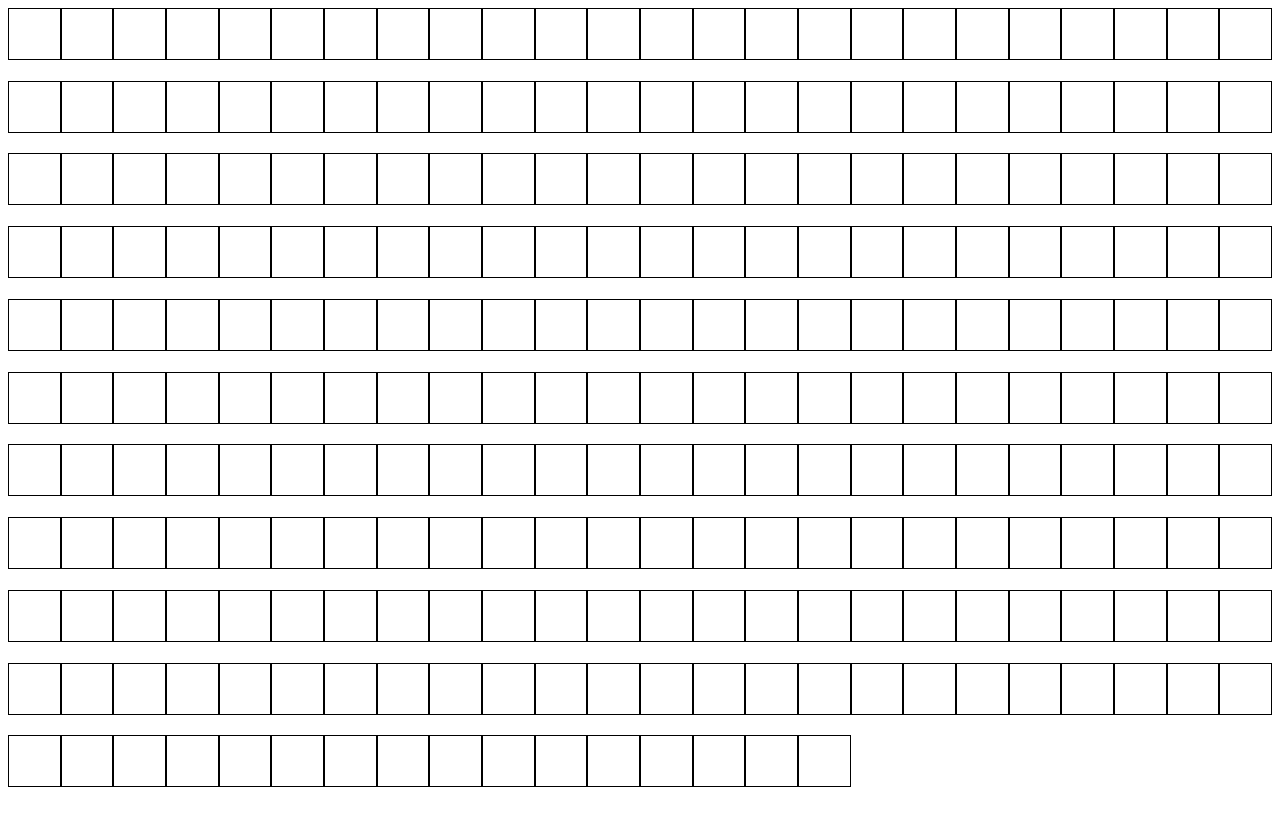
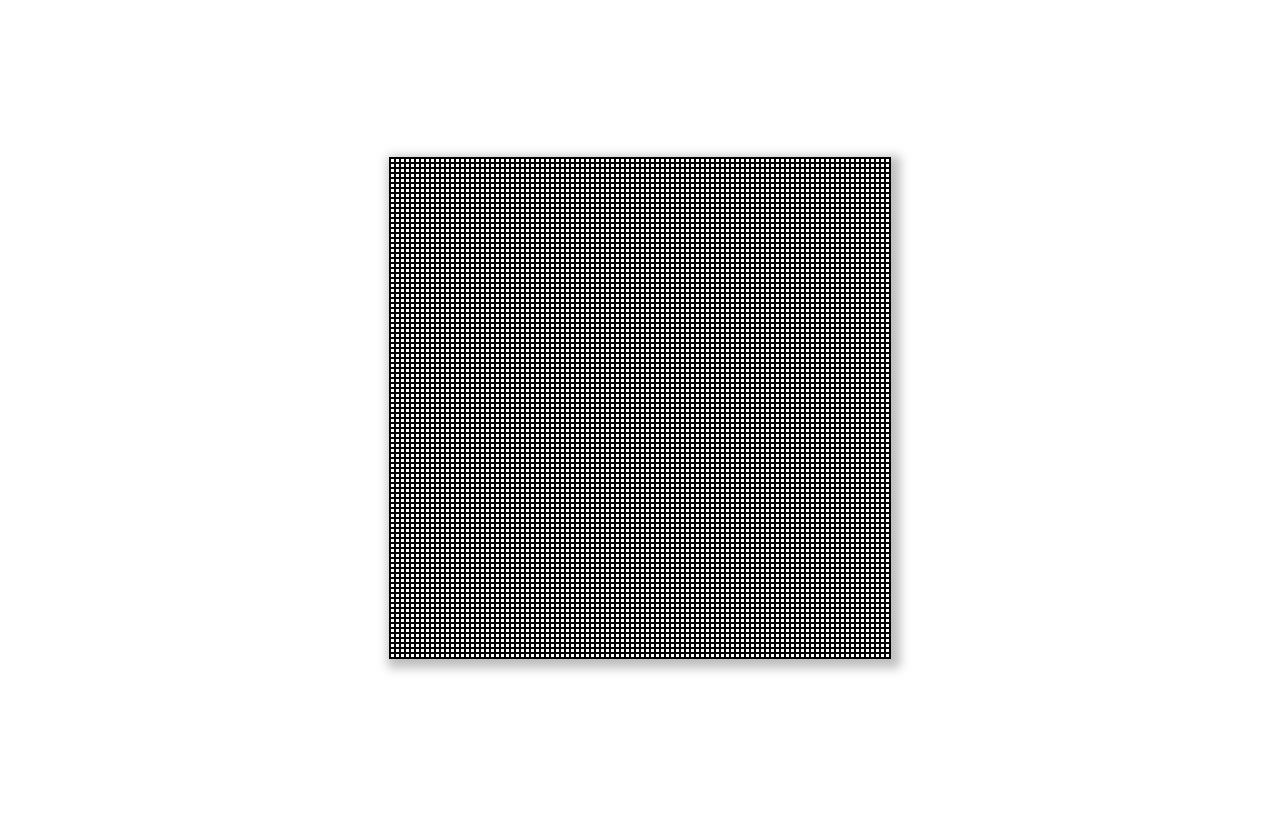
Before and after one commit to esisjesus/etch-a-sketch, a website: page index.html in a window 1280 px wide. Drawn offline with Linux system fonts and the light colour scheme.

Commit message:
cantidad de cuadriculas dinamicas

```diff
--- a/index.html
+++ b/index.html
@@ -8,7 +8,9 @@
     <link rel="stylesheet" href="style.css">
 </head>
 <body>
-    <div id="container" class="grid-container"></div>
+    <div class="main-section">
+        <div id="container" class="grid-container"></div>
+    </div>
 
     <script src="index.js"></script>
 </body>
--- a/index.js
+++ b/index.js
@@ -1,7 +1,14 @@
 const grid = document.getElementById("container")
 
-for(let i = 0; i < 16*16; i++){
-    let newDiv = document.createElement('div')
-    newDiv.classList.add("cell")
-    grid.appendChild(newDiv)
+function createGrid(a){
+    for(let i = 0; i < a*a; i++){
+        let gridElement= document.createElement('div')
+        gridElement.classList.add("cell")
+        grid.appendChild(gridElement)
+    }
+    grid.style.gridTemplateColumns = `repeat(${a}, 1fr)`
+    grid.style.gridTemplateRows = `repeat(${a}, 1fr)`
+
 }
+
+createGrid(100)
--- a/style.css
+++ b/style.css
@@ -1,13 +1,20 @@
+.main-section{
+    display: flex;
+    flex-direction: column;
+    justify-content: center;
+    align-items: center;
+    height: 100vh
+}
 .grid-container{
     display: grid;
-    height: 100vh;
-    grid-template-columns: repeat(24,  auto);
-    grid-auto-rows:50px
     row-gap: 0px;
     column-gap: 0px;
+    height: 500px;
+    width: 500px;
+    overflow: hidden;
+    border: 1px solid black;
+    box-shadow: 4px 4px 10px 5px rgba(0,0,0,0.26);
 }
 .cell{
-
     border: 1px solid black;
-    height: 50px;
 }
```
